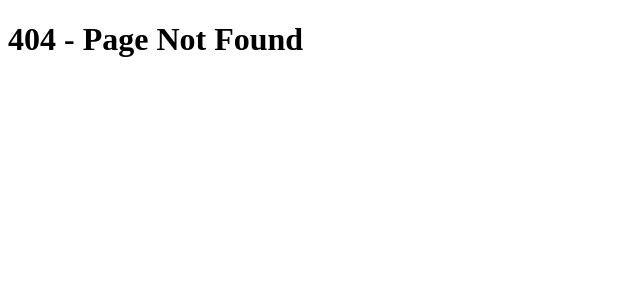
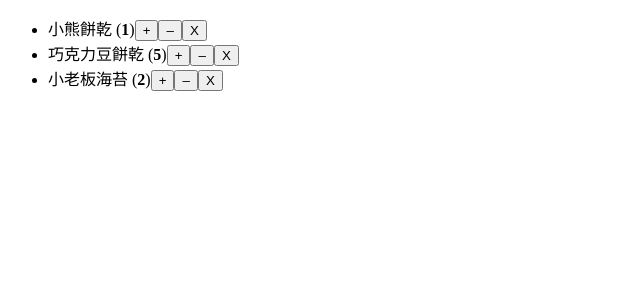
Before and after one commit to XiaoYun3893z/next-base, a Next.js app: page /cs-0417/shopping-cart in a window 1280 px wide. Before the commit this address had no page. Shown: the top 300 px of the page, without its empty margins (0-640 px from the left). Built offline with nearby package versions, Linux system fonts and the light colour scheme.

Commit message:
小型購物車-數量為0移除

```diff
--- /dev/null
+++ b/pages/cs-0417/shopping-cart.js
@@ -0,0 +1,96 @@
+import { useState } from 'react'
+
+const initialProducts = [
+  {
+    id: 0,
+    name: '小熊餅乾',
+    count: 1,
+  },
+  {
+    id: 1,
+    name: '巧克力豆餅乾',
+    count: 5,
+  },
+  {
+    id: 2,
+    name: '小老板海苔',
+    count: 2,
+  },
+]
+
+export default function ShoppingCart() {
+  const [products, setProducts] = useState(initialProducts)
+
+  const handleIncrease = (id) => {
+    // 1 2 展開每個成員
+    const nextProducts = products.map((v, i) => {
+      // 如果符合條件(id=傳入id)，回傳物件要屬性count+1
+      if (v.id === id) return { ...v, count: v.count + 1 }
+      // 否則回傳原本物件
+      else return v
+    })
+    // 3
+    setProducts(nextProducts)
+  }
+
+  const handleDecrease = (id) => {
+    // 1 2 展開每個成員
+    const nextProducts = products.map((v, i) => {
+      // 如果符合條件(id=傳入id)，回傳物件要屬性count-1
+      if (v.id === id) return { ...v, count: v.count - 1 }
+      // 否則回傳原本物件
+      else return v
+    })
+    // 3
+    setProducts(nextProducts)
+  }
+
+  const handleRemove = (id) => {
+    // 1 2
+    const nextProducts = products.filter((v, i) => {
+      return v.id !== id
+    })
+    //3
+    setProducts(nextProducts)
+  }
+
+  return (
+    <ul>
+      {products.map((product) => (
+        <li key={product.id}>
+          {product.name} (<b>{product.count}</b>)
+          <button
+            onClick={() => {
+              handleIncrease(product.id)
+            }}
+          >
+            +
+          </button>
+          <button
+            onClick={() => {
+              const nextCount = product.count - 1
+              // 如果按下後會變為0的話
+              if (nextCount === 0) {
+                // 作移除
+                handleRemove(product.id)
+                // alert('至少要買1樣')
+              } else {
+                // 否則作遞減
+                handleDecrease(product.id)
+              }
+            }}
+          >
+            –
+          </button>
+          <button
+            onClick={() => {
+              handleRemove(product.id)
+            }}
+          >
+            X
+          </button>
+        </li>
+      ))}
+    </ul>
+  )
+}
```
